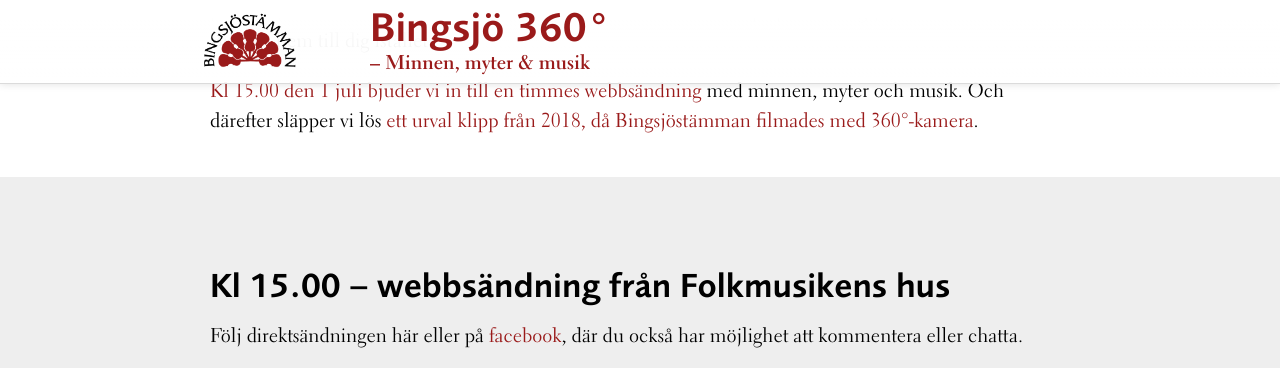
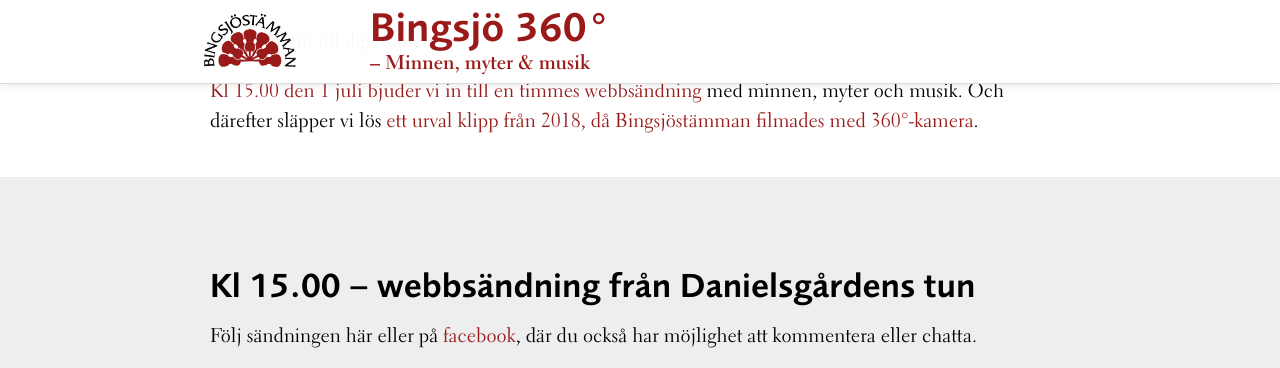
Before and after one commit to bingsjostamman/bingsjostamman.github.io, a Jekyll site: the page built from bingsjo360.html, in a window 1280 px wide and 900 px high, scrolled down 603 px, cut to the strip 0-368 px from the top of the window. Built offline with Jekyll 4.4.1, drawn with Linux system fonts in a browser that asks for light colours.

Commit message:
Update bingsjo360.html

```diff
--- a/bingsjo360.html
+++ b/bingsjo360.html
@@ -26,8 +26,8 @@
 <div class="ocean">
   <div class="ocean__inner" id="360broadcast">
 
-    <h2>Kl 15.00 – webbsändning från Folkmusikens hus</h2>
-    <p>Följ direktsändningen här eller på <a href="https://www.facebook.com/bingsjostamman/live">facebook</a>, där du
+    <h2>Kl 15.00 – webbsändning från Danielsgårdens tun</h2>
+    <p>Följ sändningen här eller på <a href="https://www.facebook.com/bingsjostamman/live">facebook</a>, där du
       också har möjlighet att kommentera eller chatta.</p>
 
     <iframe src="https://embed.staylive.tv/livestream/27979" allowfullscreen width="800" height="450"
```
